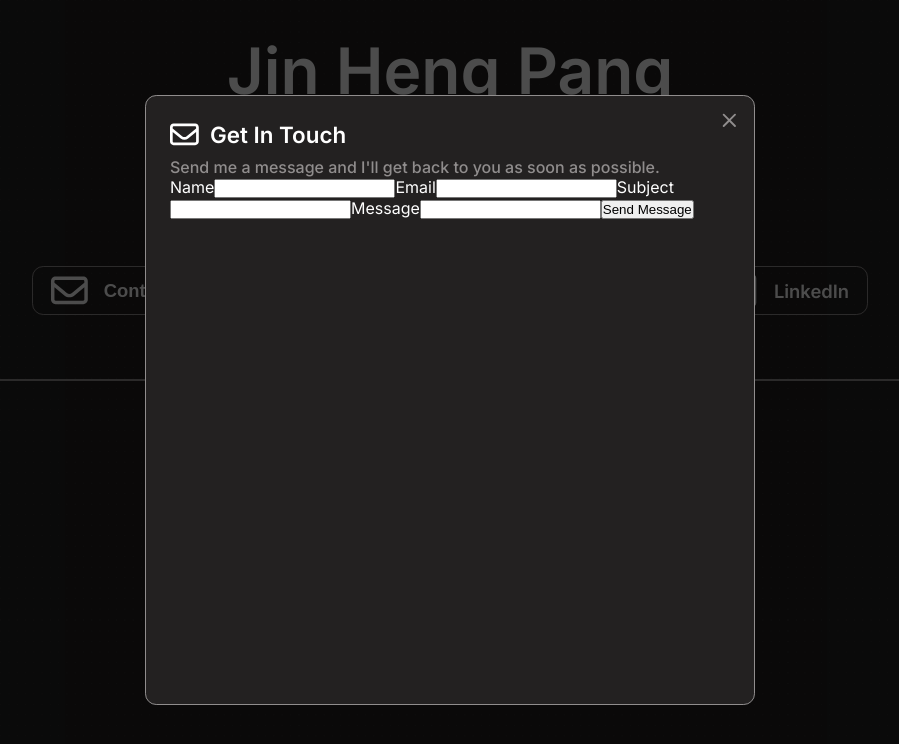
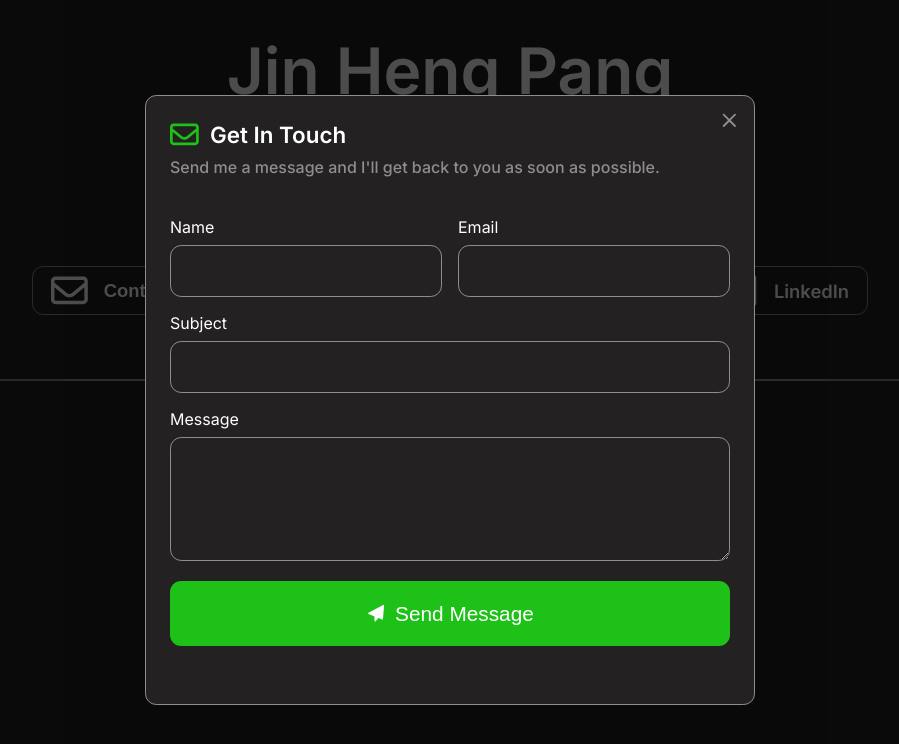
Before and after one commit to jinheng-pang/jin-portfolio, a React (Vite) app: page / in a window 1280 px wide. Both pictures are taken after a click on the button "Contact Me". Shown: the top 744 px of the page, without its empty margins (190-1089 px from the left). Built offline with nearby package versions, Linux system fonts and the light colour scheme.

Commit message:
Style contact form

```diff
--- a/src/components/contactForm/ContactForm.tsx
+++ b/src/components/contactForm/ContactForm.tsx
@@ -1,6 +1,7 @@
 import "./contactForm.css";
 import SvgClose from "../../svgComponents/Close";
 import SvgEnvelope from "../../svgComponents/Envelope";
+import SvgPaperPlane from "../../svgComponents/PaperPlane";
 
 interface ContactFormProps {
   open: boolean;
@@ -26,15 +27,25 @@ const ContactForm = ({ open, onClose }: ContactFormProps) => {
           </div>
         </div>
         <form className="contactForm-body">
+          <div className="name">
             <label className="label" htmlFor="name">Name</label>
             <input className="input" id="name" />
+          </div>
+          <div className="email">
             <label className="label" htmlFor="email">Email</label>
             <input className="input"  id="email" type="email" />
+          </div>
+          <div className="subject">
             <label className="label" htmlFor="subject">Subject</label>
             <input className="input"  id="subject" />
+          </div>
+          <div className="message">
             <label className="label" htmlFor="message">Message</label>
-          <input className="input"  id="message" />
-          <button type="submit">Send Message</button>
+            <textarea className="input"  id="message" rows={5} />
+          </div>
+          <button className="submit" type="submit">
+            <SvgPaperPlane className="submit-svg" />
+            Send Message</button>
         </form>
       </div>
     </div>
--- a/src/components/contactForm/contactForm.css
+++ b/src/components/contactForm/contactForm.css
@@ -25,6 +25,7 @@
   display: flex;
   flex-direction: column;
   padding: 1.5em 1.5em;
+  gap: 2.5rem;
 }
 
 .closeButton {
@@ -38,7 +39,7 @@
   cursor: pointer;
 }
 
-.closeButton:hover .svg-close-path{
+.closeButton:hover .svg-close-path {
   fill: var(--fill);
 }
 
@@ -65,3 +66,75 @@
   height: 1.8rem;
   width: 1.8rem;
 }
+
+.contactForm-header-heading .svg-envelope-path {
+  fill: var(--accent);
+}
+
+.contactForm-body {
+  display: grid;
+  grid-template-columns: repeat(2, 1fr);
+  grid-template-rows: repeat(4, auto);
+  gap: 1rem;
+}
+
+.subject,
+.message,
+.submit {
+  grid-column: span 2;
+}
+
+.label {
+  display: block;
+}
+
+.input {
+  margin-top: 0.5rem;
+  border: var(--border);
+  border-radius: var(--border-radius);
+
+  width: 100%;
+  box-sizing: border-box;
+  background: none;
+
+  font-family: sans-serif;
+  font-size: 1rem;
+  padding: 1em 1em;
+  color: var(--fill);
+}
+
+.input:focus {
+  border-color: var(--accent);
+  border-width: 0.1rem;
+  outline: none; /* removes the default blue glow */
+}
+
+.submit {
+  display: flex;
+  justify-content: center;
+  align-items: center;
+  gap: 0.5rem;
+
+  font-size: 1.3rem;
+  color: var(--fill);
+  padding: 1em 1em;
+  border: none;
+  border-radius: var(--border-radius);
+  background-color: var(--accent);
+  cursor: pointer;
+}
+
+.submit:hover {
+  background-color: var(--accent-hover);
+}
+
+.submit-svg .svg-paperPlane-path {
+  fill: var(--fill);
+}
+
+input:-webkit-autofill {
+  background-color: var(--background-color) !important;
+  color: var(--fill) !important;
+  -webkit-text-fill-color: var(--fill) !important;
+  transition: background-color 9999s ease-in-out 0s;
+}
--- a/src/svgComponents/Envelope.tsx
+++ b/src/svgComponents/Envelope.tsx
@@ -11,7 +11,7 @@ const SvgEnvelope = (props: SVGProps<SVGSVGElement>) => (
   >
     <path
       className="svg-envelope-path"
-      style={{ fill: "var(--fill)" }}
+      fill="#FFFFFF"
       d="M64 112c-8.8 0-16 7.2-16 16v22.1l172.5 141.6c20.7 17 50.4 17 71.1 0L464 150.1V128c0-8.8-7.2-16-16-16zM48 212.2V384c0 8.8 7.2 16 16 16h384c8.8 0 16-7.2 16-16V212.2L322 328.8c-38.4 31.5-93.7 31.5-132 0zM0 128c0-35.3 28.7-64 64-64h384c35.3 0 64 28.7 64 64v256c0 35.3-28.7 64-64 64H64c-35.3 0-64-28.7-64-64z"
     />
   </svg>
--- a/src/svgComponents/PaperPlane.tsx
+++ b/src/svgComponents/PaperPlane.tsx
@@ -2,6 +2,7 @@ import * as React from "react";
 import type { SVGProps } from "react";
 const SvgPaperPlane = (props: SVGProps<SVGSVGElement>) => (
   <svg
+    className="svg-paperPlane"
     xmlns="http://www.w3.org/2000/svg"
     xmlSpace="preserve"
     id="paper-plane_svg__Icons"
@@ -17,11 +18,11 @@ const SvgPaperPlane = (props: SVGProps<SVGSVGElement>) => (
     </style>
     <path
       d="M26.4 2.9 3.8 15c-.7.4-.7 1.5.1 1.8l20.8 8.7c.6.3 1.3-.2 1.4-.8l1.7-20.8c.1-.9-.7-1.4-1.4-1"
-      className="paper-plane_svg__st0"
+      className="svg-paperPlane-path"
     />
     <path
       d="M26 4 13 20v7.3c0 .9 1.2 1.4 1.8.7l4.2-5"
-      className="paper-plane_svg__st0"
+      className="svg-paperPlane-path"
     />
   </svg>
 );
```
Lines whose indentation alone changed are shown as unchanged.
